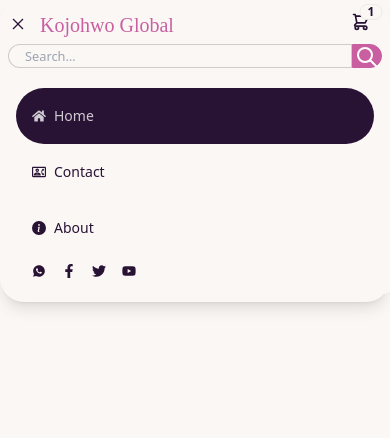
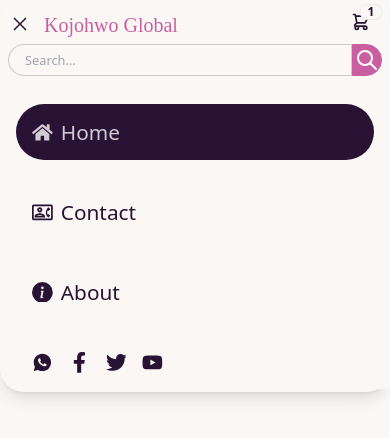
Before and after one commit to emuobopleasure/KojohwoGlobal-store, a React (Create React App) app: page / in a window 390 px wide. Both pictures are taken after a click on the button 18 px from the left and 24 px from the top of the page. Shown: the top 438 px of the page. Built offline with nearby package versions, Linux system fonts and the light colour scheme; a web font is replaced by a local one.

Commit message:
Enhanced the search bar's height and improved the styling of mobile menu links

```diff
--- a/src/components/Header.js
+++ b/src/components/Header.js
@@ -18,17 +18,17 @@
     return (
         <header>
             <nav className='mb-[6rem] mt-0'>
-                <div className="navbar bg-base-100 shadow-lg rounded-3xl fixed top-0 z-10 flex flex-col items-start md:px-[2rem] lg:px-[3rem]">
+                <div className="navbar bg-base-100 shadow-lg rounded-3xl fixed top-0 z-10 flex flex-col items-start md:px-[2rem] lg:px-[3rem] pb-[3px]">
                     <div className='navbar nav-wrapper flex items-center justify-between h-[2rem] min-h-0 p-0'>
                         <div className='logo/menu nav inline-flex gap-2 items-center'>
                             <div className='hamburger inline-flex lg:hidden'>
                                 {!showMenu && <button onClick={() => setShowMenu(true)}
                                     className='menu-opem'>
-                                    <FiMenu className='menu-icon text-xl' />
+                                    <FiMenu className='menu-icon text-2xl' />
                                 </button>}
                                 {showMenu && <button onClick={() => setShowMenu(false)}
                                     className='menu-close'>
-                                    <VscClose className='menu-close-icon text-xl' />
+                                    <VscClose className='menu-close-icon text-2xl' />
                                 </button>}
                             </div>
                             <h1 className="logo inline-flex">
@@ -118,10 +118,10 @@
                         </div>
                     </div>
                     {/* |===============search form===========| */}
-                    <SearchForm formStyle='w-full my-[0.25rem] bg-[btnColor]' inputStyle='h-[1.5rem] focus:outline-transparent text-[0.8rem] py-[3px]' btnStyle='w-[1.9rem] min-h-[1.5rem] h-[1.5rem]' />
+                    <SearchForm formStyle='w-full my-[0.25rem] bg-[btnColor]' inputStyle='h-[2rem] md:h-[2.2rem] lg:h-[2.3rem] focus:outline-transparent text-[0.8rem] py-[3px]' btnStyle='w-[1.9rem] md:w-[2.2rem] min-h-[2rem] h-[2rem] md:min-h-[2.2rem] md:h-[2.2rem] lg:min-h-[2.3rem] lg:h-[2.3rem]' />
                     {/* !================mobile menu========! */}
                     <div className={showMenu ? 'hamburger-menu' : 'hidden'}>
-                        <ul tabIndex={0} className="menu menu-vertical leading-10 dropdown-content p-2 pt-[1rem] pr-6 bg-base-100 rounded-box w-screen h-auto overflow-scroll z-10 onrotate:h-[60vh] onrotate:overflow-scroll">
+                        <ul tabIndex={0} className="menu menu-vertical leading-10 text-[1.3rem] gap-[1.5rem] dropdown-content p-2 pt-[1.5rem] pr-6 bg-base-100 rounded-box w-screen h-auto overflow-scroll z-10 onrotate:h-[60vh] onrotate:overflow-scroll">
                             {/* <li>
                                 <div className='theme-toggle-icons cursor-pointer'>
                                     <span className="moon-icon hidden">
```
